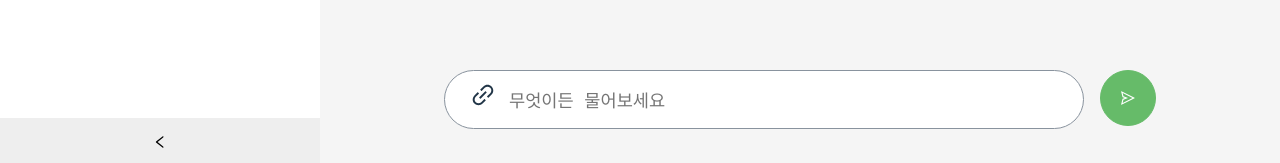
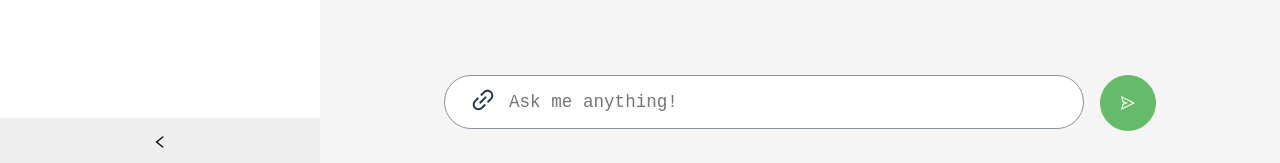
Before and after one commit to Social-Problem-Solving-Hackathon/house-contract-fraud-prevention-chatbot, a React (Vite) app: page /main in a window 1280 px wide. Shown: the part 634-797 px from the top of the page. Built offline with nearby package versions, Linux system fonts and the light colour scheme.

Commit message:
:pencil2: 영어로 번역

```diff
--- a/src/components/Main/ChatInput.jsx
+++ b/src/components/Main/ChatInput.jsx
@@ -50,7 +50,7 @@ const ChatInput = ({ onSubmit }) => {
             onChange={(e) => UploadFile(e)}
           /> */}
           <Input
-            placeholder="무엇이든 물어보세요"
+            placeholder="Ask me anything!"
             cacheMeasurements
             value={value}
             onChange={(e) => setValue(e.target.value)}
```
